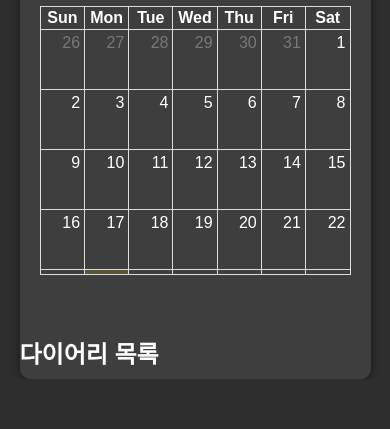
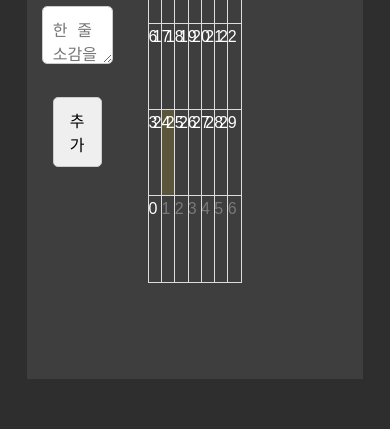
Before and after one commit to sueun4/diary, a plain HTML site: page index.html in a window 390 px wide. Shown: the part 523-952 px from the top of the page. Before the commit the page ends 902 px from the top, so only its background shows below. Drawn offline with nearby package versions, Linux system fonts and the light colour scheme.

Commit message:
Update diary.css

```diff
--- a/diary.css
+++ b/diary.css
@@ -2,25 +2,20 @@ body {
     background-color: #2e2e2e;
     color: white;
     font-family: Arial, sans-serif;
-    margin: 0;
+    margin-top: 100px;
     height: 100vh;
     display: flex;
     justify-content: center;
     align-items: center;
-    overflow: hidden;
-
 }
 
 .container {
     width: 90%;
     height: 90%;
-    padding-top:200px;
     display: flex;
     justify-content: center;
     align-items: center;
     background-color: #3e3e3e;
-    border-radius: 10px;
-    box-shadow: 0 0 10px rgba(0, 0, 0, 0.5);
     overflow: hidden;
 }
 
@@ -54,13 +49,13 @@ body {
 
 #calendar {
     width: 40%;
-    height:80%;
+    height:90%;
     padding: 20px;
 }
 
 .diary-entry {
     margin-bottom: 10px;
-    background-color: #3e3e3e;
+    background-color: #e8cece;
     padding: 10px;
     border-radius: 5px;
     display: none; /* Default hidden */
@@ -70,13 +65,3 @@ body {
     color: red;
     cursor: pointer;
 }
-
-@media (max-width: 768px) {
-    .box {
-        flex-direction: column;
-        align-items: center;
-    }
-    .input-section, .diary-list, #calendar {
-        width: 100%;
-    }
-}
```
